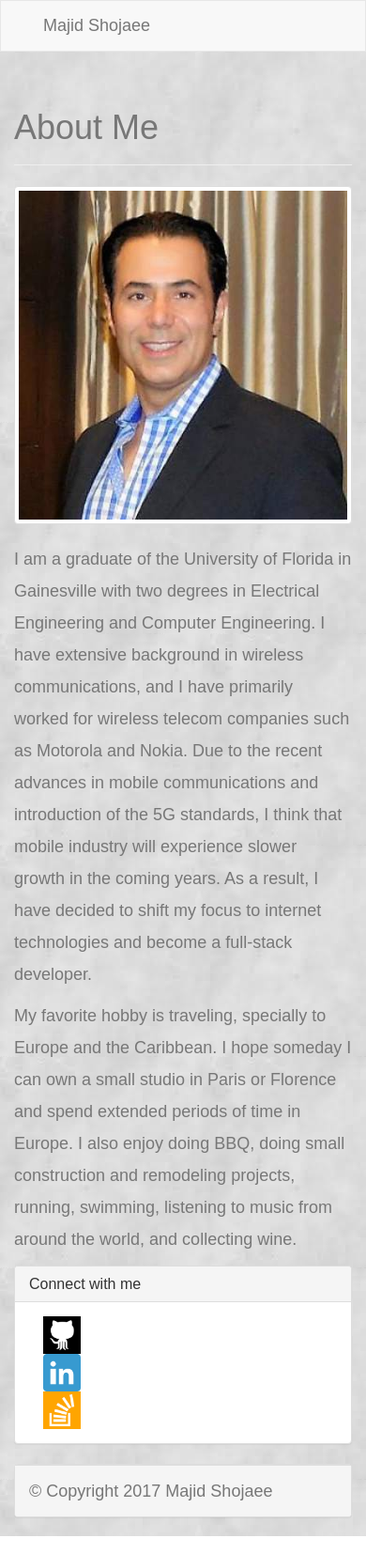
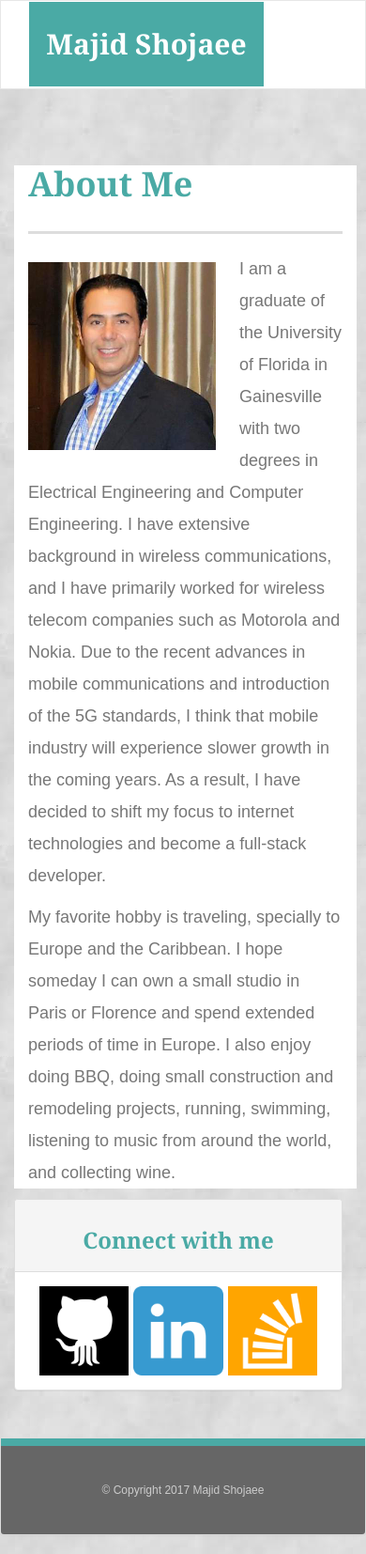
Before and after one commit to max-shojaee/Bootstrap-Portfolio, a plain HTML site: page index.html in a window 390 px wide. Shown: the whole page at 94% size. Drawn offline with nearby package versions, Linux system fonts and the light colour scheme.

Commit message:
HW2 Update

```diff
--- a/assets/css/style.css
+++ b/assets/css/style.css
@@ -9,3 +9,105 @@ body{
 	font-family: 'Arial', 'Helvetica Neue', Helvetica, sans-serif;
 	color: #777;
 }
+
+h1, h2, h3{
+	font-family: 'Georgia', Times, Times New Roman, serif;
+	font-weight: 700;
+	color: #4aaaa5;
+}
+
+
+#masthead {
+	background-color: #fff;
+}
+
+
+#logo {
+	width: 250px;
+	height:90px;
+	background: #4aaaa5;
+	float:left;
+	font-family: 'Georgia', Times, Times New Roman, serif;
+	text-align: center;
+	line-height: 90px;
+	color: #fff;
+	font-weight: 700;
+	font-size: 30px;
+	text-decoration: none;
+	padding: 0px;
+}
+
+#main{
+	margin-top: 20px;
+	margin-bottom: 30px;
+	padding-right: 10px;
+	position: relative;
+}
+
+.page-header{
+	background: #fff;
+	font-size: 18px;
+	border-bottom: 3px solid #ddd;
+	padding-bottom: 20px;
+}
+
+#content{
+	background: #fff;
+	margin-left: 15px;
+}
+
+.panel-footer {
+	text-align: center;
+	background: #666;
+	color: #fff;
+	padding: 30px 0;
+	clear: both;
+	border-top: 8px solid #4aaaa5;
+	color: #ccc;
+	font-size: 12px;
+}
+
+
+#social {
+	width: 30%;
+	height: 30%;
+}
+
+#sidebar{
+	position: relative;
+	text-align: center;
+	color:  #4aaaa5;
+	background: #fff;
+	width: 100%;
+	float: right;
+	border: 1px solid #ddd;
+	margin-bottom: 20px;
+}
+
+#auth-image {
+	width: 200px;
+	height: auto;
+	float: left;
+	margin-top: 10px;
+	margin-right: 25px;
+}
+
+.thumbnail {
+	border: 0 none;
+	width:100%;
+	position: relative;
+}
+
+#banner{
+	font-family: 'Georgia', Times, Times New Roman, serif;
+	font-weight: 700;
+	color: #4aaaa5;
+	border: 0 none;
+	background: #4aaaa5;
+	color: #fff;
+	text-align: center;
+	bottom: 40px;
+	margin: 0;
+	position: relative;
+	font-size: 20px;
+}
--- a/index.html
+++ b/index.html
@@ -11,16 +11,16 @@
 
 <body>
 	<nav class="navbar navbar-default">
-	  <div class="container-fluid">
+	  <div class="container-fluid" id="masthead">
 	  	<div class="col-sm-1">
 		</div>
-	  	<div class="col-sm-7">
+	  	<div class="col-sm-6">
 		    <div class="navbar-header">
-		      <a class="navbar-brand" href="index.html">Majid Shojaee</a>
+		      <a class="navbar-brand" href="index.html" id="logo">Majid Shojaee</a>
 		    </div>
 		</div>
 
-	    <div class="col-sm-3">
+	    <div class="col-sm-4">
 		    <div class="collapse navbar-collapse" id="bs-example-navbar-collapse-1">
 		      <ul class="nav navbar-nav navbar-right">
 		        <li><a href="index.html">About</a></li>
@@ -35,27 +35,14 @@
 	</nav>
 
 	<div class="container-fluid">
-	  	<div class="row">
+		<div class="row" id="main">
 			<div class="col-sm-1">
 			</div>
-		    <div class="col-sm-8">
+			<div class="col-sm-6" id="content">
 				<div class="page-header">
 			  		<h1>About Me</h1>
 				</div>
-			</div>
-		    <div class="col-sm-3">
-			</div>
-		</div>
-			<div class="row">
-				<div class="col-sm-1">
-				</div>
-				<div class="col-sm-2">
-	    			<div class="thumbnail">
-	    				<img src="assets/images/majid1.jpg" alt="My Picture">
-	        		</div>
-				</div>
-				<div class="col-sm-4">
-					<div class="caption">
+	    			<img src="assets/images/majid1.jpg" id="auth-image" alt="My Picture">
 					<p>I am a graduate of the University of Florida in
 						Gainesville with two degrees in Electrical Engineering
 						and Computer Engineering. I have extensive background
@@ -74,33 +61,26 @@
 						and remodeling projects, running, swimming, listening to
 						music from around the world, and collecting wine.</p>
 			</div>
+			<div class="col-sm-1">
 		    </div>
-				<div class="col-sm-2">
-				</div>
-				<div class="col-sm-2">
-			    	<div class="panel panel-default">
+			<div class="col-sm-3">
+				<div class="panel panel-default" id="sidebar">
 					<div class="panel-heading">
-					    	<h3 class="panel-title">Connect with me</h3>
+						<h3>Connect with me</h3>
 					</div>
 					<div class="panel-body">
-						  	<div class="col-sm-4">
-						  		<a href="https://github.com/maxsho" target="_blank"> <img src="assets/images/Github.png" alt="https://github.com/maxsho" style="width:40px;height:40px;"></a>
-							</div>
-							<div class="col-sm-4">
-							    <a href="https://www.linkedin.com/in/majidshojaee/" target="_blank"> <img src="assets/images/Linkedin.png" alt="https://www.linkedin.com/in/majidshojaee/" style="width:40px;height:40px;"></a>
-							</div>
-							<div class="col-sm-4">
-							       <a href="https://stackoverflow.com/users/8454000/majid" target="_blank"><img src="assets/images/Stack.png" alt="https://stackoverflow.com/users/8454000/majid" style="width:40px;height:40px;"></a>
-							</div>
+						<a href="https://github.com/maxsho" target="_blank"> <img src="assets/images/Github.png" alt="https://github.com/maxsho" id="social"></a>
+						<a href="https://www.linkedin.com/in/majidshojaee/" target="_blank"> <img src="assets/images/Linkedin.png" alt="https://www.linkedin.com/in/majidshojaee/" id="social"></a>
+						<a href="https://stackoverflow.com/users/8454000/majid" target="_blank"><img src="assets/images/Stack.png" alt="https://stackoverflow.com/users/8454000/majid" id="social"></a>
 		    		</div>
 		    	</div>
 		    </div>
 		    <div class="col-sm-1">
 		    </div>
 		</div>
+	</div>
 	<div class="panel panel-default">
   		<div class="panel-footer">&copy; Copyright 2017 Majid Shojaee</div>
 	</div>
-	</div>
 </body>
 </html>
```
Also changed, not shown: portfolio.html (+28 -40 lines), temp.html (deleted, +0 -156 lines), assets/images/Cruising.jpg. Lines whose indentation alone changed are shown as unchanged.
